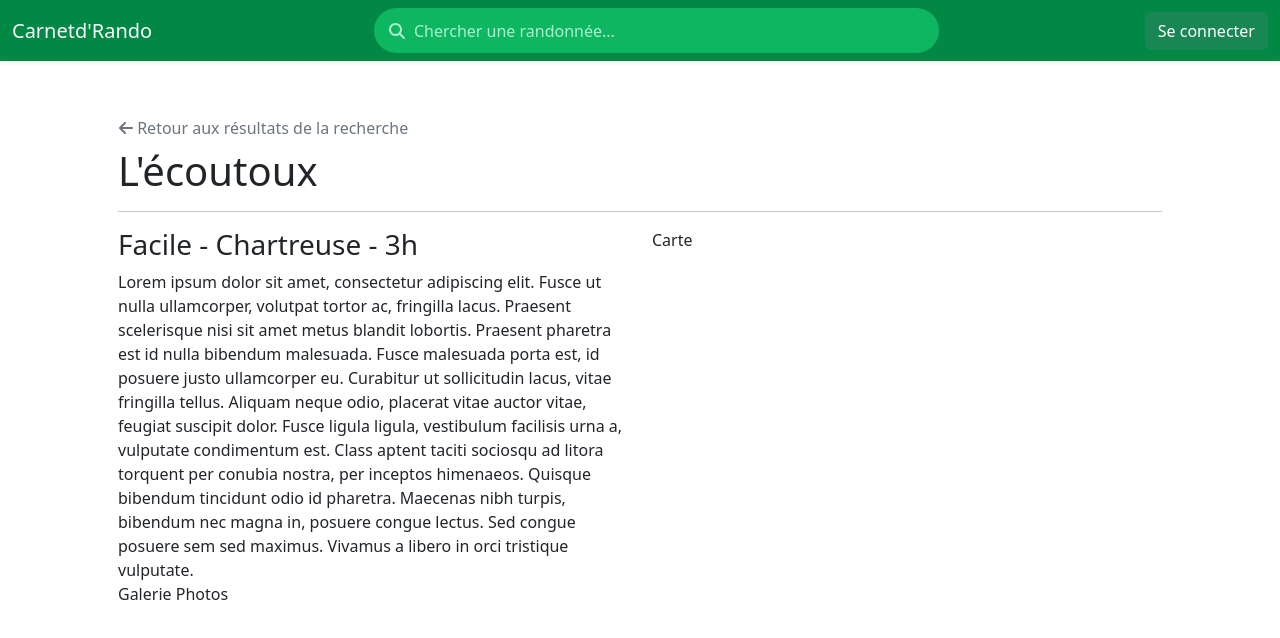
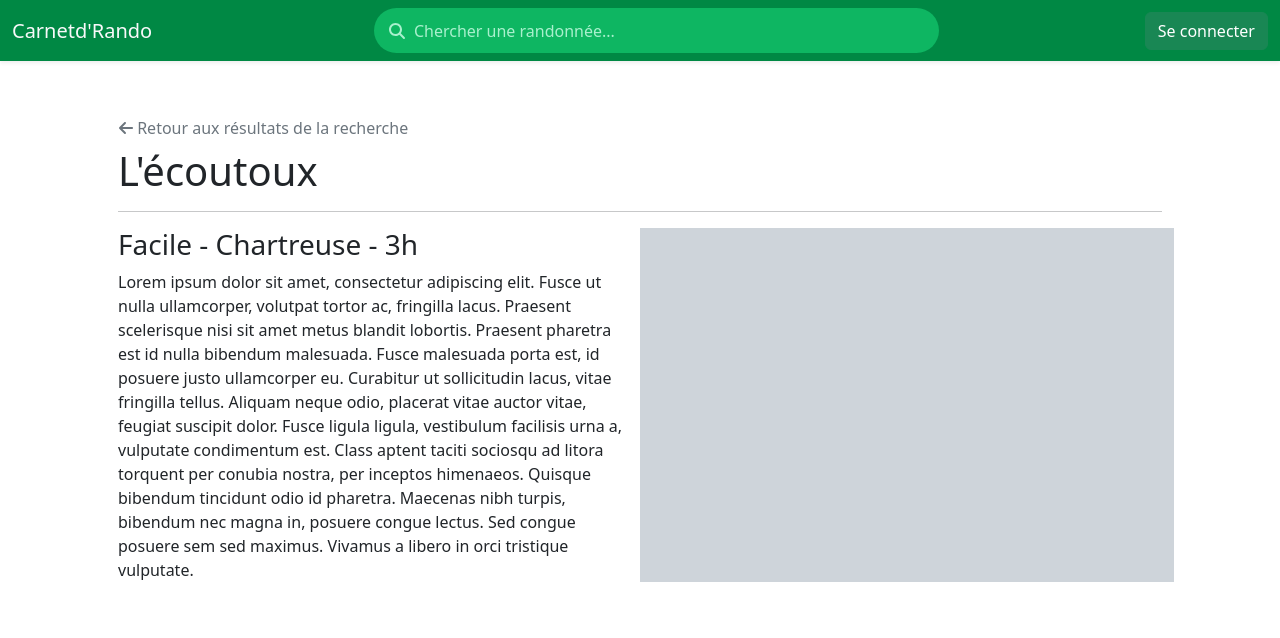
Before and after one commit to annaclavelier/rando_app, a React (Vite) app: page /rando/1 in a window 1280 px wide. Shown: the top 638 px of the page. Built offline with nearby package versions, Linux system fonts and the light colour scheme.

Commit message:
dev: Add galerie images attribute to rando interface

```diff
--- a/src/data/rando.ts
+++ b/src/data/rando.ts
@@ -12,6 +12,7 @@ export interface Rando {
   point_vue?: boolean;
   remarques?:string;
   altitude_arrivee?: number;
+  galerie?: string[];
 }
 
 export class RandoModel implements Rando {
--- a/src/pages/Rando.tsx
+++ b/src/pages/Rando.tsx
@@ -32,9 +32,12 @@ const RandoPage = () => {
           </div>
           <div>{rando.description}</div>
         </div>
-        <div className="col">Carte</div>
+        <div className="col bg-dark-subtle"></div>
       </div>
-      <div>Galerie Photos</div>
+      <br />
+      {rando.galerie && rando.galerie.length > 0 &&
+      <div>Galerie Images</div>
+      }
     </div>
   );
 };
```
